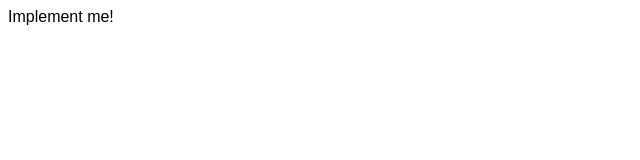
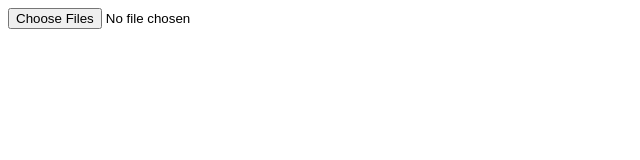
Before and after one commit to rflopes/toggl-homework, a React (Create React App) app in the folder frontend/: page / in a window 1280 px wide. Shown: the top 160 px of the page, without its empty margins (0-640 px from the left). Built offline with nearby package versions, Linux system fonts and the light colour scheme.

Commit message:
add file selector

```diff
--- a/frontend/src/App.js
+++ b/frontend/src/App.js
@@ -1,7 +1,12 @@
 import React from 'react';
+import FileSelector from './components/FileSelector';
 
 function App() {
-  return <div>Implement me!</div>;
+  return (
+    <div>
+      <FileSelector fileTypes='.txt' onChange={console.log} />
+    </div>
+  );
 }
 
 export default App;
--- /dev/null
+++ b/frontend/src/components/FileSelector.js
@@ -0,0 +1,15 @@
+import React from 'react';
+
+function FileSelector({ onChange, fileTypes }) {
+  return (
+    <input
+      type='file'
+      id='file-selector'
+      accept={fileTypes}
+      multiple
+      onChange={event => onChange(event.target.files)}
+    />
+  );
+}
+
+export default FileSelector;
```
Also changed, not shown: 1 other file (tests, documents, lock files or other folders).
